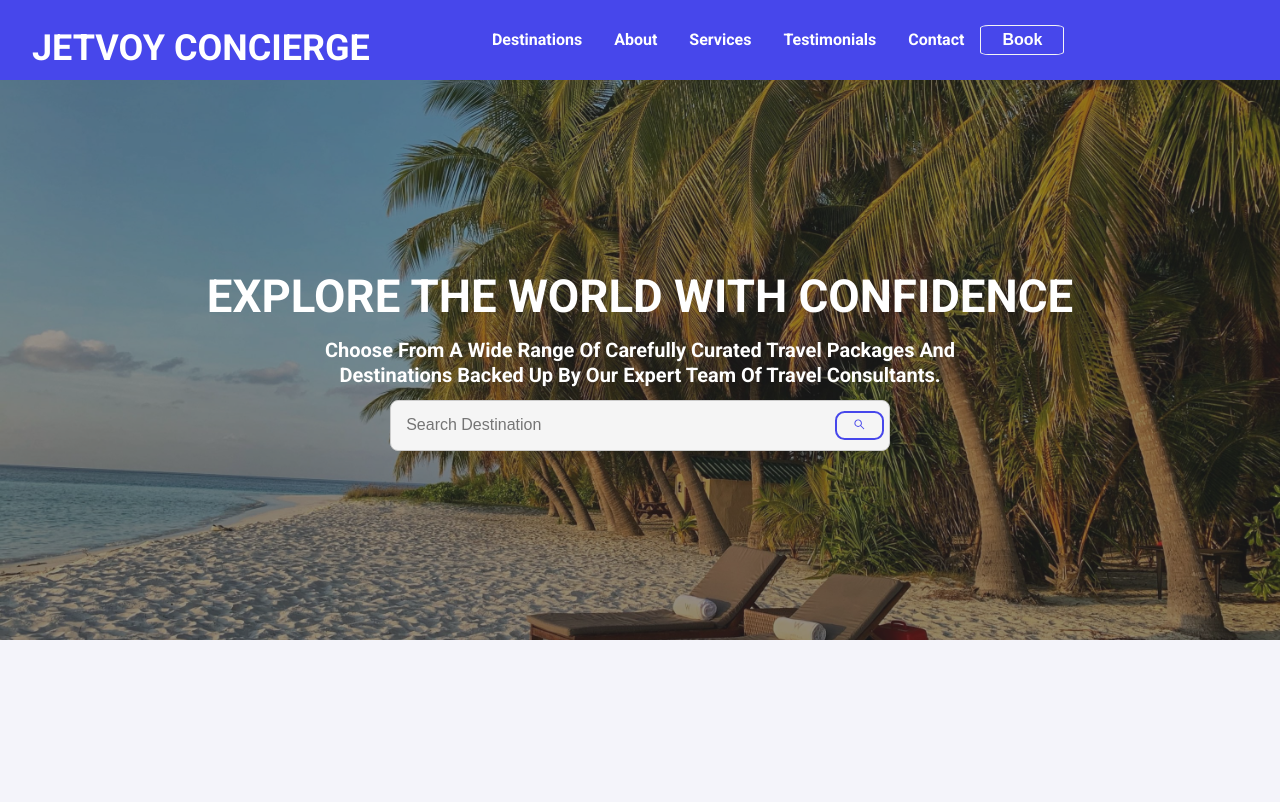
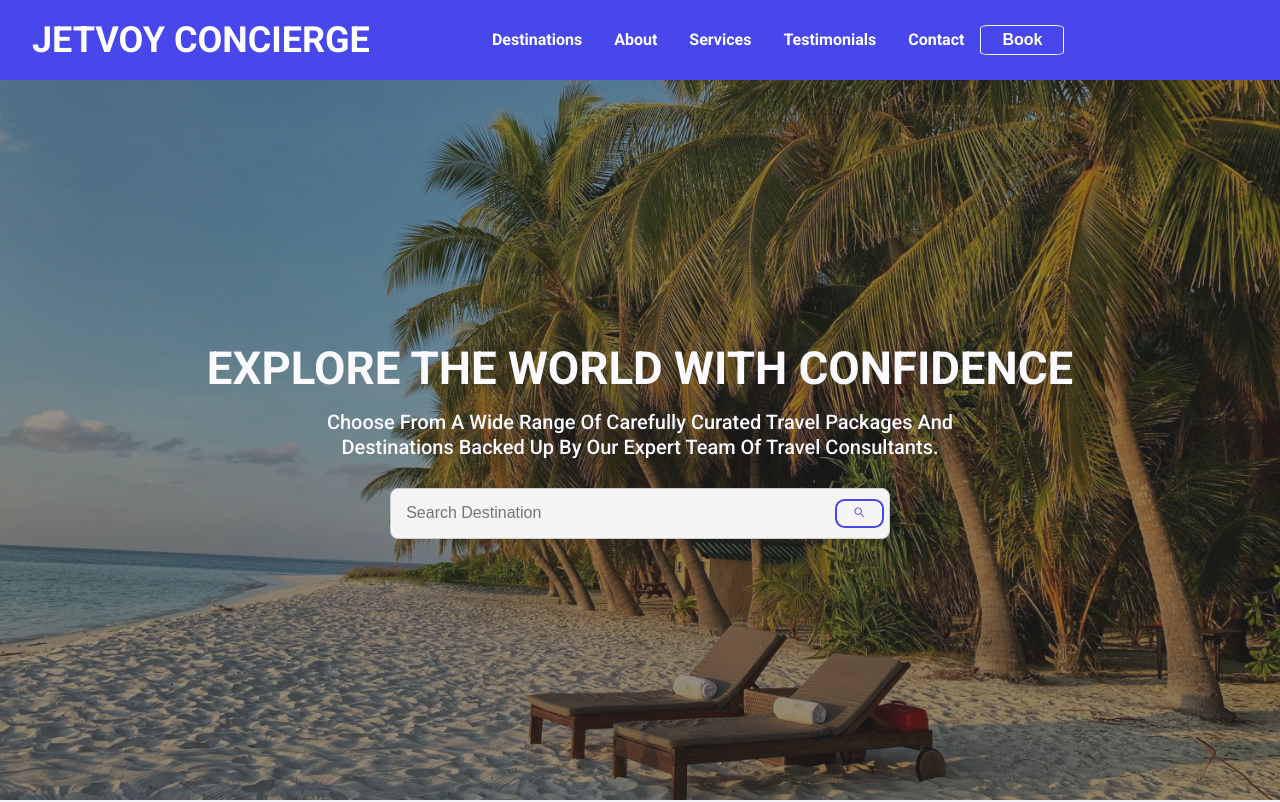
Before and after one commit to dicksonoche/concierge, a React (Vite) app: page / in a window 1280 px wide. Shown: the top 802 px of the page. Built offline with nearby package versions, Linux system fonts and the light colour scheme.

Commit message:
minior changes

```diff
--- a/src/components/About/About.jsx
+++ b/src/components/About/About.jsx
@@ -22,7 +22,7 @@ export default function About({ secId }) {
           <div>{}</div>
         </div>
 
-        <div>
+        <div className="about-image-container">
           <img src={image} alt={""} />
         </div>
       </div>
--- a/src/components/About/about.css
+++ b/src/components/About/about.css
@@ -14,62 +14,18 @@ h2 {
 .about-text {
   max-width: 60%;
 }
+.about-image-container {
+  height: 300px;
+}
+.about-image-container img {
+  height: 300px;
+}
 
-/* .card-list {
-  width: 100%;
-  display: flex;
-  justify-content: space-between;
-  align-items: center;
-  padding-block: var(--spacing-2xl);
-  flex-wrap: wrap;
-  gap: var(--spacing-xl);
-}
-.card {
-  width: 300px;
-  overflow: hidden;
-  border-radius: var(--rounded-md);
-  background: var(--surface-color);
-  box-shadow: none;
-  scale: 1;
-  transition: var(--transition);
-}
-.card:hover {
-  scale: 1.05;
-  box-shadow: var(--shadow);
-}
-.card-image {
-  height: 200px;
-  width: 100%;
-  overflow: hidden;
-  border-radius: var(--rounded-md);
-}
-.card-body {
-  padding: var(--spacing-sm) var(--spacing-sm);
-}
-.card-footer {
-  display: flex;
-  justify-content: space-between;
-  align-items: center;
-  padding-top: var(--spacing-sm);
-}
-.card-footer h3 {
-  padding-top: var(--spacing-xs);
-  align-self: center;
-}
 @media (max-width: 767px) {
-  .card-list {
-    gap: var(--spacing-xl);
+  .about-section {
+    flex-direction: column;
   }
-  .card {
-    width: 250px;
+  .about-text {
+    max-width: 100%;
   }
 }
-@media (max-width: 480px) {
-  .card-list {
-    flex-direction: column;
-    gap: var(--spacing-xl);
-  }
-  .card {
-    width: 250px;
-  }
-} */
--- a/src/components/Hero/Hero.jsx
+++ b/src/components/Hero/Hero.jsx
@@ -7,7 +7,7 @@ import "./herostyles.css";
 function Hero({ secId }) {
   return (
     <div className="hero" id={secId}>
-      <img className="hero-img" src={bgImg} alt="beach" />
+      {/* <img className="hero-img" src={bgImg} alt="beach" /> */}
       <div className="overlay"></div>
       <div className="content">
         <h1>Explore the world with confidence</h1>
--- a/src/components/Hero/herostyles.css
+++ b/src/components/Hero/herostyles.css
@@ -1,7 +1,14 @@
 .hero {
   width: 100%;
-  height: 100vh;
-  color: white;
+  display: flex;
+  align-items: center;
+  justify-content: center;
+  height: calc(100vh - 80px);
+  background: url("../../assets/heroimg.jpg");
+  background-position: center;
+  background-size: cover;
+  background-repeat: no-repeat;
+  color: var(--text-color-light);
   position: relative;
   overflow: hidden;
 }
@@ -10,23 +17,13 @@
   background: rgba(43, 43, 43, 0.5);
   position: absolute;
   width: 100%;
-  height: 70%;
+  height: 100%;
   top: 0px;
   left: 0;
 }
 
-.hero-img {
-  width: 100%;
-  height: 70%;
-  object-fit: cover;
-  z-index: 1;
-  /* opacity: 0.5; */
-}
-
 .content {
-  position: absolute;
-  top: 0;
-  height: 70%;
+  position: relative;
   display: flex;
   justify-content: center;
   flex-direction: column;
@@ -34,6 +31,10 @@
   width: 100%;
   margin: auto;
   padding: 1rem;
+}
+
+.hero h4 {
+  font-weight: var(--font-normal);
 }
 
 .form {
@@ -47,6 +48,7 @@
   max-width: 500px;
   width: 100%;
   margin: 0 auto;
+  margin-top: var(--spacing-md);
   padding: 5px;
 }
 
@@ -63,7 +65,7 @@
 
 @media screen and (max-width: 940px) {
   .content {
-    max-width: 90%;
+    max-width: 95%;
   }
 
   .form {
--- a/src/components/Navbar/navbarstyle.css
+++ b/src/components/Navbar/navbarstyle.css
@@ -40,7 +40,9 @@ nav {
   align-items: center;
   z-index: 2;
 }
-
+header h2 {
+  padding-top: var(--spacing-xl);
+}
 .book-btn {
   border: 1px solid whitesmoke;
   padding: 5px;
@@ -77,6 +79,7 @@ nav {
 
   header .responsive_nav {
     transform: none;
+    background: var(--primary-color-dark);
   }
 
   nav .nav-close-btn {
--- a/src/style.css
+++ b/src/style.css
@@ -93,7 +93,7 @@ h3 {
   font-size: clamp(1.25rem, 0.875rem + 1.6vw, 1.75rem);
 }
 h4 {
-  font-size: clamp(1.125rem, 0.625rem + 1.2vw, 1.25rem);
+  font-size: clamp(1.1rem, 0.625rem + 1.2vw, 1.25rem);
 }
 
 a {
```
